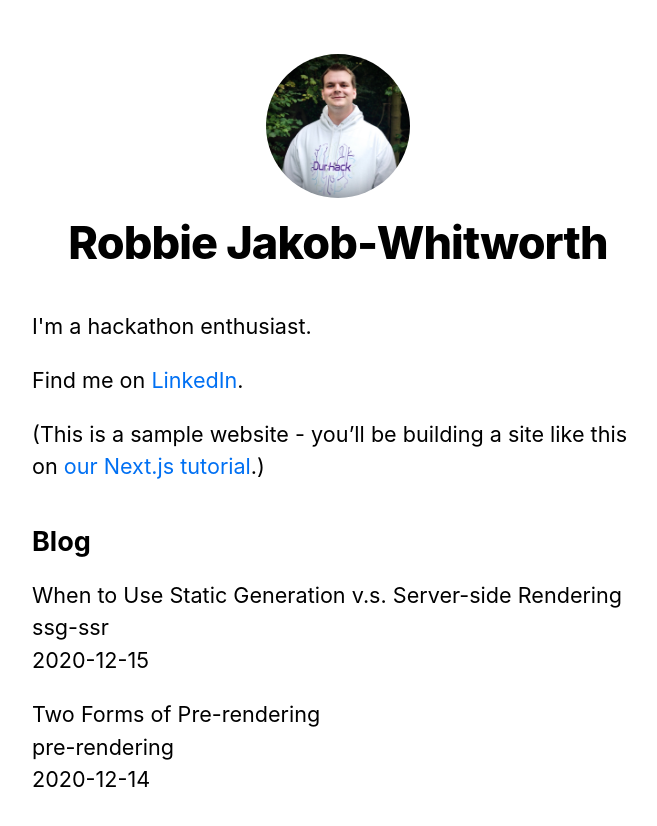
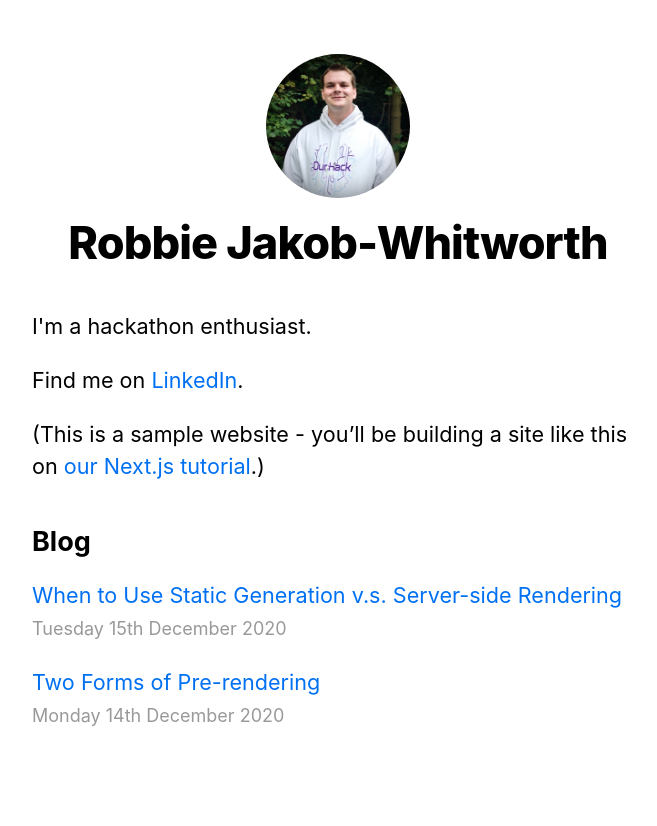
Before and after one commit to robzwolf/nextjs-tutorial, a Next.js app: page / in a window 1280 px wide. Shown: the top 826 px of the page, without its empty margins (302-959 px from the left). Built offline with nearby package versions, Linux system fonts and the light colour scheme.

Commit message:
Polish homepage

```diff
--- a/pages/index.js
+++ b/pages/index.js
@@ -1,4 +1,6 @@
 import Head from 'next/head'
+import Link from 'next/link'
+import Date from "../components/date"
 import Layout, {siteTitle} from '../components/layout'
 import utilStyles from '../styles/utils.module.scss'
 import {getSortedPostsData} from "../lib/posts"
@@ -31,11 +33,13 @@
                 <ul className={utilStyles.list}>
                     {allPostsData.map(({id, date, title}) => (
                         <li className={utilStyles.listItem} key={id}>
-                            {title}
-                            <br/>
-                            {id}
-                            <br/>
-                            {date}
+                            <Link href={`/posts/${id}`}>
+                                <a>{title}</a>
+                            </Link>
+                            <br />
+                            <small className={utilStyles.lightText}>
+                                <Date dateString={date} />
+                            </small>
                         </li>
                     ))}
                 </ul>
```
